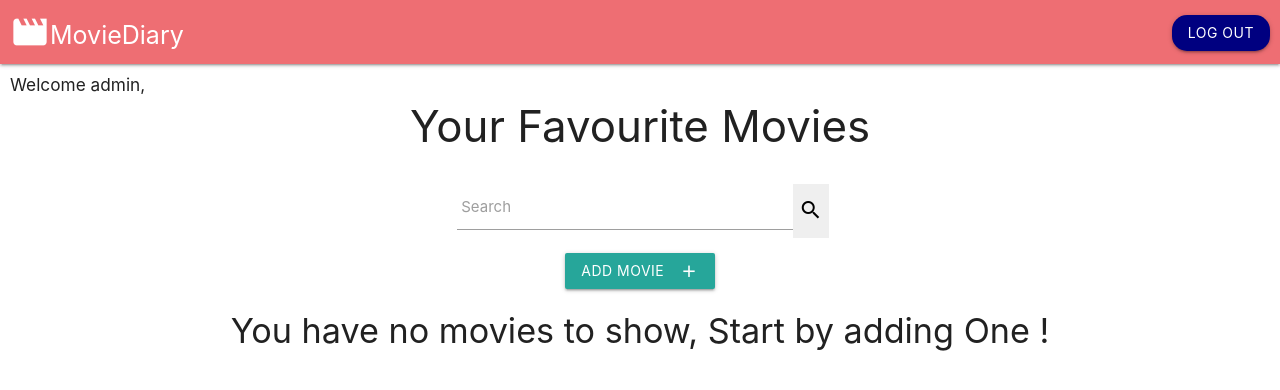
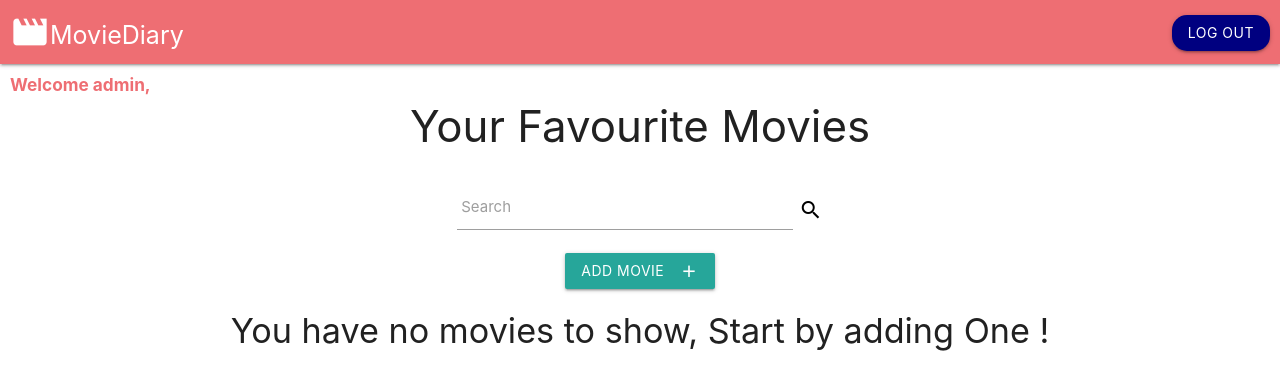
Before and after one commit to chandrashekarvt/Movie-Diary, a Django app: page /movies/ in a window 1280 px wide. Shown: the top 390 px of the page. Run offline with Django 3.2, Linux system fonts and the light colour scheme; a user stored in the database is signed in; data comes from the database, SQL or seed files in the repository; both versions use the stored data as it was after the commit; some libraries are stand-ins or nearby versions.

Commit message:
Initial 2

```diff
--- a/Movies/views.py
+++ b/Movies/views.py
@@ -45,4 +45,4 @@ def searchMovie(request):
     if request.method == 'POST':
         search_value = request.POST['Search']
         movies = Movie.objects.filter(user=request.user, movie_name__contains=str(search_value))
-        return render(request, 'show-movies.html', {'Movie': movies, 'user': request.user})
+        return render(request, 'show-movies.html', {'Movie': movies, 'user': request.user, 'error': 'No results matching your search :('})
--- a/templates/show-movies.html
+++ b/templates/show-movies.html
@@ -37,7 +37,7 @@
     </nav>
 
     {% if user %}
-        <h6 style="position: absolute; padding-left: 10px;">Welcome {{user}},</h6>
+        <h6 style="position: absolute; padding-left: 10px; font-weight:bold; color:#ee6e73;">Welcome {{user}},</h6>
     {% endif %}
 
 
@@ -53,7 +53,7 @@
         <div class="input-field col s12" style="display: flex;">
               <input id="Search" type="text" name="Search" class="validate" style="margin-left: 6px; padding-left: 4px;">
               <label for="Search" style="padding-left: 10px; width: 80px;">Search</label>
-              <button style="border:none"><i class="material-icons" style="line-height: 1.7;">search</i></button>
+              <button style="border:none; background: transparent;"><i class="material-icons" style="line-height: 1.7;">search</i></button>
         </div>
             </form>
 
@@ -96,8 +96,13 @@
     </div>
 
     {% else %}
-        <h4 style="text-align:center">You have no movies to show, Start by adding One !</h4>
+        {% if error %}
+            <h4 style="text-align:center">{{error}}</h4>
+        {% else %}
+            <h4 style="text-align:center">You have no movies to show, Start by adding One !</h4>
+        {% endif %}
     {% endif %}
+
 
     <script src="https://cdnjs.cloudflare.com/ajax/libs/materialize/1.0.0/js/materialize.min.js"></script>
 </body>
```
Also changed, not shown: db.sqlite3.
